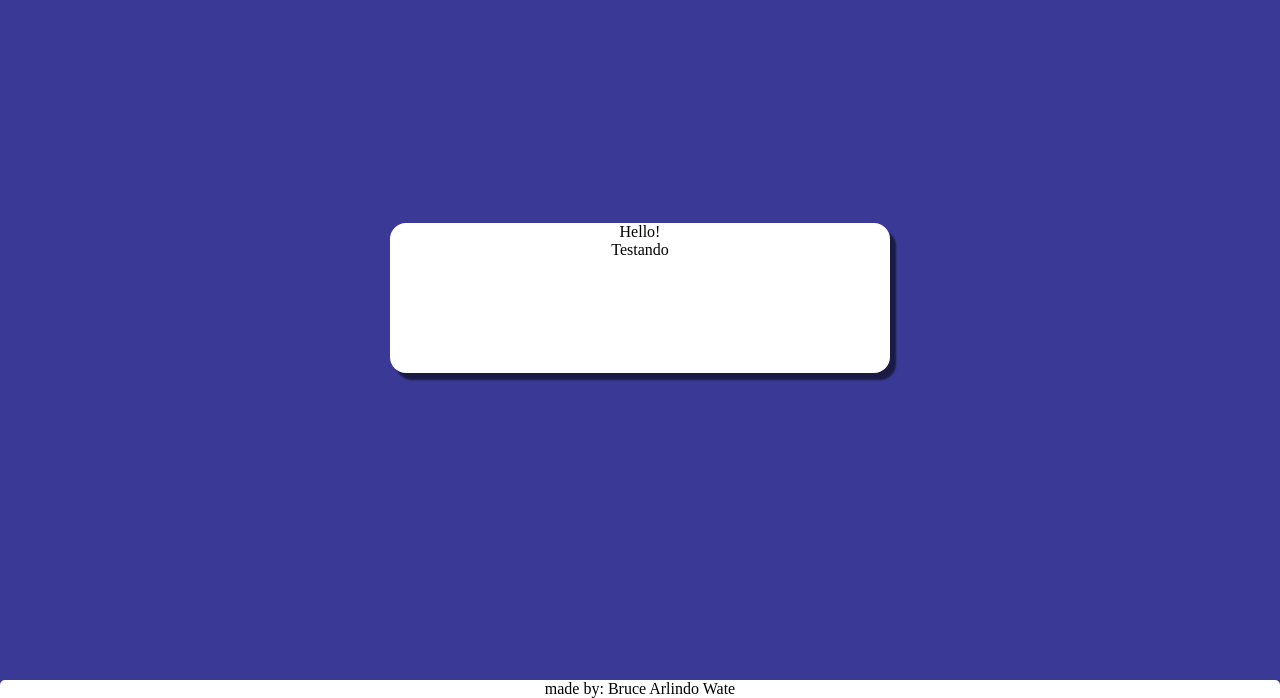
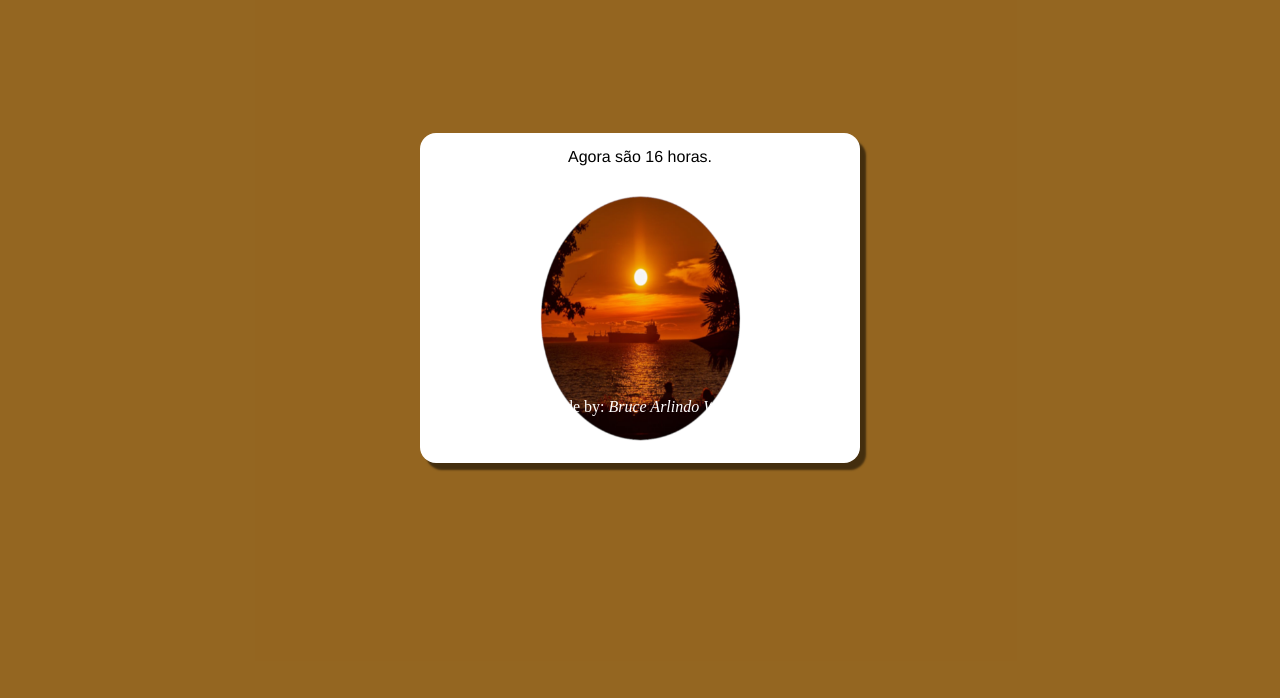
Before and after one commit to Bruce-wate/JavaScript, a plain HTML site: page Modulo-D/Exercicios-pt1/ex01.html in a window 1280 px wide. Shown: the part 102-800 px from the top of the page. Drawn offline with Linux system fonts and the light colour scheme.

Commit message:
Finalizei o projecto da mudança de horario

```diff
--- a/Modulo-D/Exercicios-pt1/comandos/index.js
+++ b/Modulo-D/Exercicios-pt1/comandos/index.js
@@ -0,0 +1,23 @@
+function carregar(){
+    var msg = window.document.querySelector("div#msg")
+    var photo = window.document.querySelector("div#photo")
+    var corpo = window.document.querySelector("body#corpo")
+    var tempo = new Date()
+    var horas = tempo.getHours()
+
+    msg.innerHTML = `Agora são ${horas} horas.`
+
+    if (horas > 0 && horas < 12){
+        imagem.src = "photo/manha01.png"
+        corpo.style.background = "lightblue";
+        foot.style.color = "black"
+
+    } else if (horas >= 12 && horas < 18){
+        imagem.src = "photo/tarde01.png"
+        corpo.style.background = "rgba(167, 111, 8, 0.829)";
+
+    } else {
+        imagem.src = "photo/fotonoite.webp"
+        corpo.style.background = "rgba(0, 0, 0, 0.726)";
+    }
+}
--- a/Modulo-D/Exercicios-pt1/estilos/style.css
+++ b/Modulo-D/Exercicios-pt1/estilos/style.css
@@ -21,8 +21,8 @@ h1{
 
 main{
     background-color: #ffff;
-    height: 150px;
-    width: 500px;
+    height: 330px;
+    width: 440px;
     border-radius: 16px;
     box-shadow: 6px 7px 2px #0000008a;
 
@@ -35,21 +35,33 @@ main{
 
 }
 
-main > div#sec1{
+main > div#msg{
     text-align: center;
+    padding-top: 15px;
+    font-family: 'Franklin Gothic Medium', 'Arial Narrow', Arial, sans-serif;
 }
 
-main > div#sec2{
-    text-align: center;
+main > div#photo{
+    display: flex;
+    justify-content: center;
+    align-items: center;
+}
+
+div > img#imagem{
+    display: block;
+    width: 245px;
+
+    position: relative;
+    top: 30px;
 }
 
 footer{
-    background-color: white;
     text-align: center;
+    color: #ffff;
 
     position: absolute;
-    bottom: 0;
-    width: 100%;
+    top: 500px;
+    width: 100vw;
 
     border-top-left-radius: 5px;
     border-top-right-radius: 5px;
--- a/Modulo-D/Exercicios-pt1/ex01.html
+++ b/Modulo-D/Exercicios-pt1/ex01.html
@@ -6,15 +6,19 @@
     <title>Exercicio01</title>
     <link rel="stylesheet" href="estilos/style.css">
 </head>
-<body>
+<body onload="carregar()" id="corpo">
     <h1>Bem vindo ao exercicio 1</h1>
     <main>
-        <div id="sec1">Hello!</div>
-        <div id="sec2">Testando</div>
+        <div id="msg">
+        </div>
+
+        <div id="photo">
+          <img id="imagem" src="photo/manha01.png" alt="dia">
+        </div>
     </main>
 
     <footer>
-        <p>made by: Bruce Arlindo Wate</p>
+        <p id="foot">made by:<i> Bruce Arlindo Wate</i></p>
     </footer>
 
     <script src="comandos/index.js"></script>
```
Also changed, not shown: Modulo-D/Exercicios-pt1/photo/fotonoite.webp (added), Modulo-D/Exercicios-pt1/photo/manha01.png (added), Modulo-D/Exercicios-pt1/photo/tarde01.png (added).
